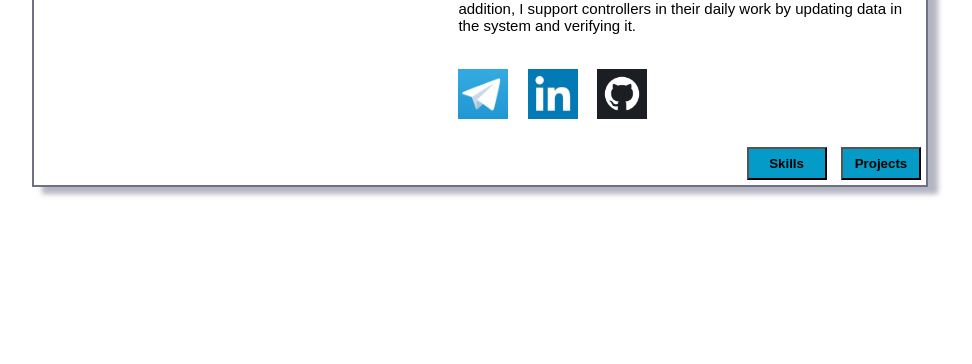
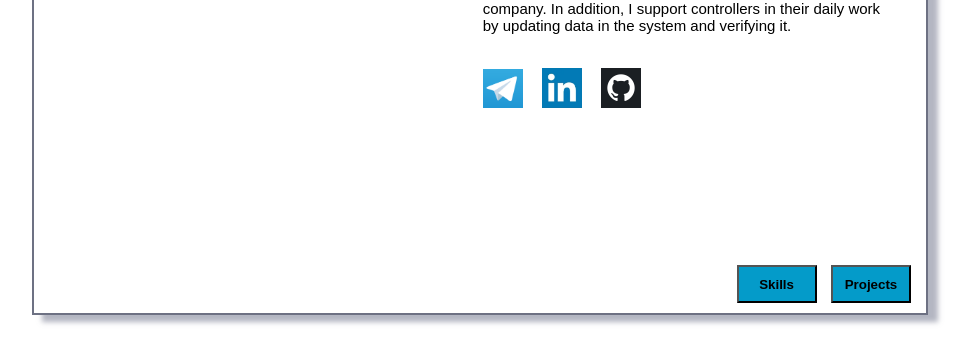
Before and after one commit to gabatk/Business-Card, a plain HTML site: page index.html in a window 1280 px wide. Shown: the part 422-786 px from the top of the page, without its empty margins (160-1132 px from the left). Drawn offline with Linux system fonts and the light colour scheme.

Commit message:
Links between pages added. CSS style adjusted.

```diff
--- a/index.html
+++ b/index.html
@@ -38,12 +38,12 @@
                 <img src="pictures/github.png" alt="GitHub" class="github"></a>
         </div>
     </div>
+    <div class="footer">
+        <a href="../Business-Card/pages/Skills.html">
+            <input type="button" value="Skills"></a>
+            <a href="../Business-Card/pages/Projects.html">
+            <input type="button" value="Projects"></a>
+    </div>
 </body>
 
-<footer>
-    <a href="../Business-Card/pages/Skills.html">
-    <input type="button" value="Skills"></a>
-    <input type="button" value="Projects">
-</footer>
-
 </html>
--- a/style/style.css
+++ b/style/style.css
@@ -1,8 +1,8 @@
 html,
 body{
-    /* margin:0; */
+    margin:0;
 	padding:0;
-
+    height: 100%;
 }
 body{
     font-family: sans-serif;
@@ -11,6 +11,8 @@ body{
     border:2px double rgb(109, 113, 131);
     box-shadow: 10px 7px 5px rgba(105, 110, 133, 0.5);
     margin-top: 1%;
+    height: 90%;
+    position: relative;
 
 }
 
@@ -33,8 +35,8 @@ body{
 }
 
 .header-picture{
-    width: 100px;
-    height: 100px;
+    width: 11%;
+    height: 11%;
     border-radius: 50%;
     margin-left: 20px;
 }
@@ -47,8 +49,7 @@ body{
 
 .description{
     font-size: 15px;
-    width: 450px;
-    /* height: 420px; */
+    width: 45%;
 }
 
 .description span{
@@ -60,26 +61,28 @@ body{
     height: 40%;
     margin-right: 50px;
     margin-bottom: 30px;
+
 }
 
 .telegram{
-    width: 50px;
-    height: 50px;
+    width: 10%;
+    height: 10%;
     margin-right: 15px;
     margin-top: 20px;
     margin-bottom: 20px;
+
 }
 
 .linkedin{
-    width: 50px;
-    height: 50px;
+    width: 10%;
+    height: 10%;
     margin-right: 15px;
     margin-bottom: 20px;
 }
 
 .github{
-    width: 50px;
-    height: 50px;
+    width: 10%;
+    height: 10%;
     margin-bottom: 20px;
 }
 
@@ -87,13 +90,15 @@ ul{
     list-style-type: ' ★ ';
 }
 
-footer{
-    text-align: end;
+.footer{
+  position: absolute;
+  bottom: 5px;
+  right: 10px;
 }
-footer input{
+.footer input{
     width: 80px;
-    padding-top: 7px;
-    padding-bottom: 7px;
+    padding-top: 5%;
+    padding-bottom: 5%;
     margin: 5px;
     font-weight: 700;
     background-color: rgb(4, 155, 201);
```
Also changed, not shown: pages/Projects.html (+7 -4 lines), pages/Skills.html (+7 -4 lines).
